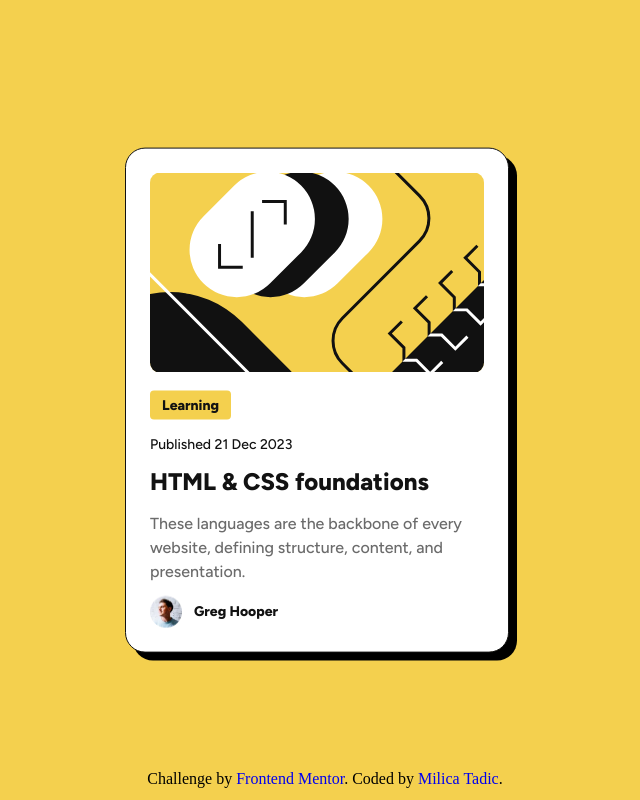
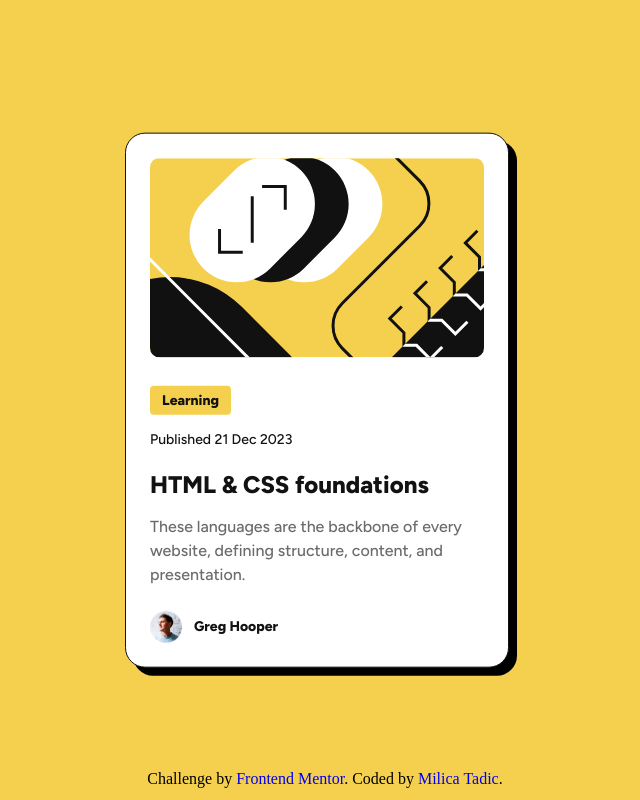
Before and after one commit to milicaaa175/blog-preview-card, a plain HTML site: page index.html in a window 1280 px wide. Shown: the whole page, without its empty margins (323-963 px from the left). Drawn offline with Linux system fonts and the light colour scheme.

Commit message:
Fixed spacing between elements

```diff
--- a/styles.css
+++ b/styles.css
@@ -37,6 +37,7 @@ a:focus h1 {
 #illustration {
     border-radius: 0.625rem;
     max-width: 100%;
+    margin-bottom: 1.5rem;
 }
 
 section > h1, section > p{
@@ -52,7 +53,6 @@ h1 {
     font-size: clamp(1.25rem, 3vw, 1.5rem);
     font-weight: 800;
     color: hsl(0, 0%, 7%);
-    margin-top: 0.75rem;
 }
 
 p {
@@ -70,6 +70,7 @@ p {
     padding: 0.25rem 0.75rem;
     border-radius: 0.25rem;
     width: fit-content;
+    margin-top: 0;
 }
 
 #description {
@@ -81,6 +82,7 @@ p {
     display: flex;
     height: 2rem;
     align-items: center;
+    margin-top: 1.5rem;
 }
 
 #avatar {
```
Also changed, not shown: Screenshot.png.
